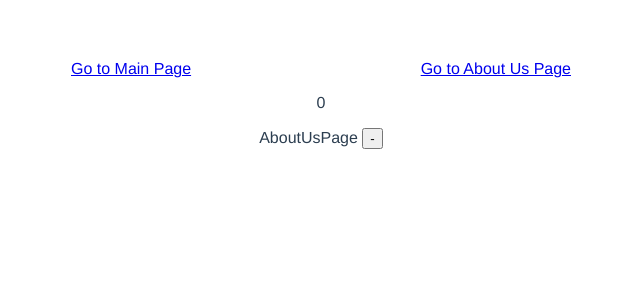
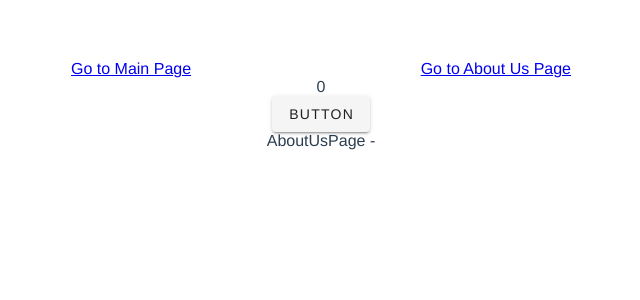
Before and after one commit to tania833/meetup, a Vue app: page /#/about-us-page in a window 1280 px wide. Shown: the top 300 px of the page, without its empty margins (319-959 px from the left). Built offline with nearby package versions, Linux system fonts and the light colour scheme.

Commit message:
add vuetify

```diff
--- a/package.json
+++ b/package.json
@@ -6,6 +6,7 @@
     "dependencies": {
         "vue": "^2.6.12",
         "vue-router": "^3.5.1",
+        "vuetify": "^2.4.4",
         "vuex": "^3.6.2"
     },
     "devDependencies": {
@@ -17,6 +18,7 @@
         "css-loader": "^5.0.1",
         "cssnano": "^4.1.10",
         "declaration-bundler-webpack-plugin": "^1.0.3",
+        "fibers": "^5.0.0",
         "file-loader": "^6.2.0",
         "html-webpack-plugin": "^5.0.0",
         "mini-css-extract-plugin": "^1.3.5",
@@ -26,6 +28,7 @@
         "postcss-import": "^14.0.0",
         "postcss-loader": "^5.0.0",
         "prettier": "2.2.1",
+        "sass": "^1.32.8",
         "sass-loader": "^10.1.1",
         "style-loader": "^2.0.0",
         "sugarss": "^3.0.3",
@@ -35,8 +38,9 @@
         "tslint-loader": "^3.5.4",
         "typescript": "^4.1.3",
         "vue-loader": "^15.9.6",
+        "vue-style-loader": "^4.1.2",
         "vue-template-compiler": "^2.6.12",
-        "webpack": "^5.20.1",
+        "webpack": "^5.24.0",
         "webpack-cli": "^3.3.8",
         "webpack-dev-server": "^3.11.2",
         "webpack-merge": "^5.7.3"
--- a/src/App.vue
+++ b/src/App.vue
@@ -5,6 +5,7 @@
             <router-link to="/about-us-page">Go to About Us Page</router-link>
         </nav>
         <p>{{ count }}</p>
+        <v-btn elevation="2">Button</v-btn>
         <router-view />
     </div>
 </template>
--- a/src/index.ts
+++ b/src/index.ts
@@ -1,10 +1,12 @@
 import Vue from 'vue';
 import app from './App.vue';
 import './index.scss';
-import { createStore } from './store/index'
+import { createStore } from './store/index';
+import vuetify from './plugins/vuetify';
 
 const App = new Vue({
     el: '#root',
     store: createStore(),
+    vuetify,
     render: (h) => h(app),
 });
--- /dev/null
+++ b/src/plugins/vuetify.ts
@@ -0,0 +1,9 @@
+import Vue from 'vue';
+import Vuetify from 'vuetify';
+import 'vuetify/dist/vuetify.min.css';
+
+Vue.use(Vuetify);
+
+const opts = {};
+
+export default new Vuetify(opts);
--- a/src/store/index.ts
+++ b/src/store/index.ts
@@ -3,7 +3,8 @@ import Vuex from 'vuex';
 
 Vue.use(Vuex);
 
-export const createStore = () => new Vuex.Store({
+export const createStore = () =>
+    new Vuex.Store({
         state: {
             count: 0,
         },
--- a/webpack.config.js
+++ b/webpack.config.js
@@ -33,6 +33,7 @@ module.exports = {
             {
                 test: /\.(sa|sc|c)ss$/,
                 use: [
+                    'vue-style-loader',
                     {
                         loader: MiniCssExtractPlugin.loader,
                         options: {},
```
Also changed, not shown: 1 other file (tests, documents, lock files or other folders). Lines whose indentation alone changed are shown as unchanged.
